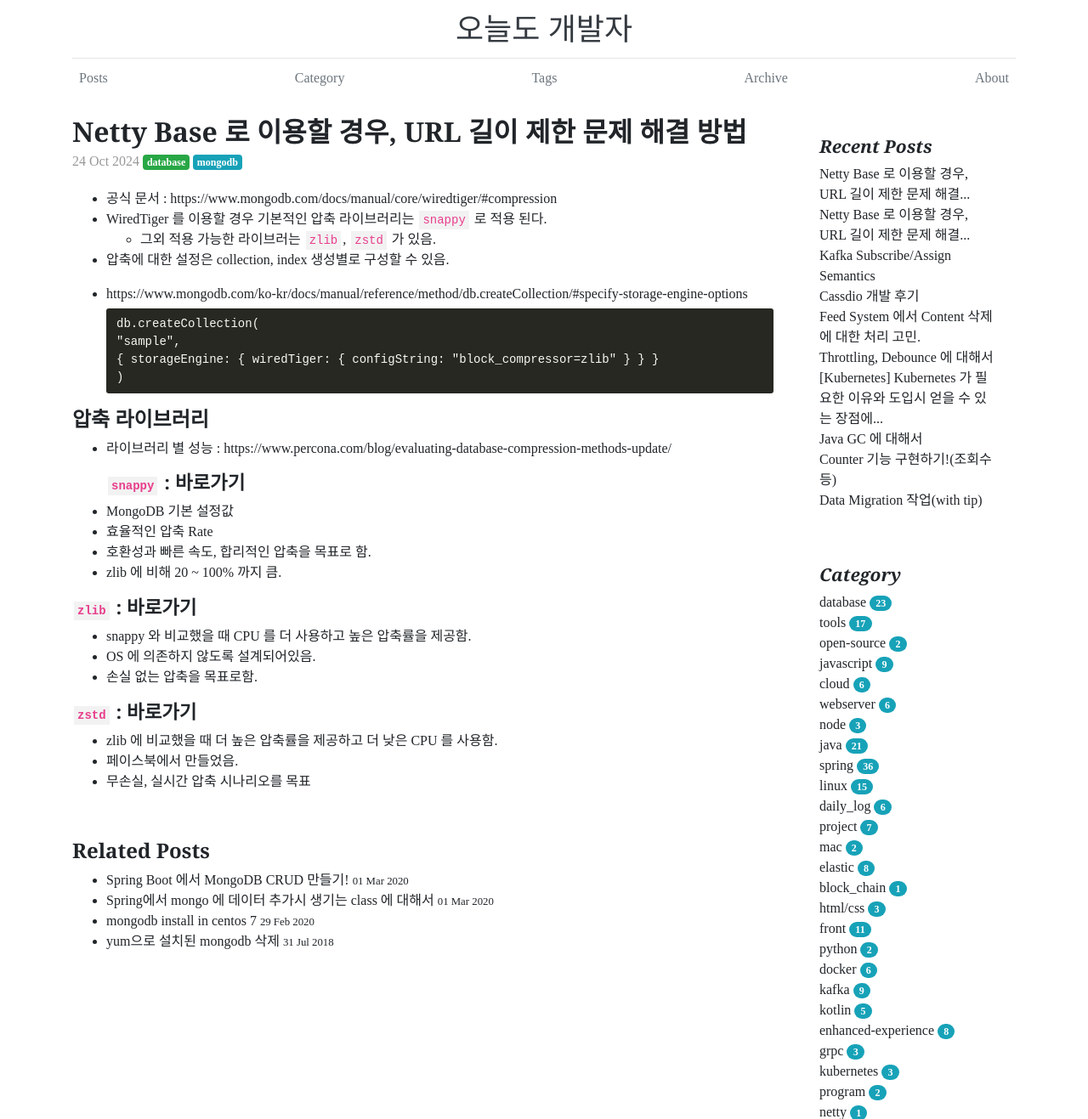
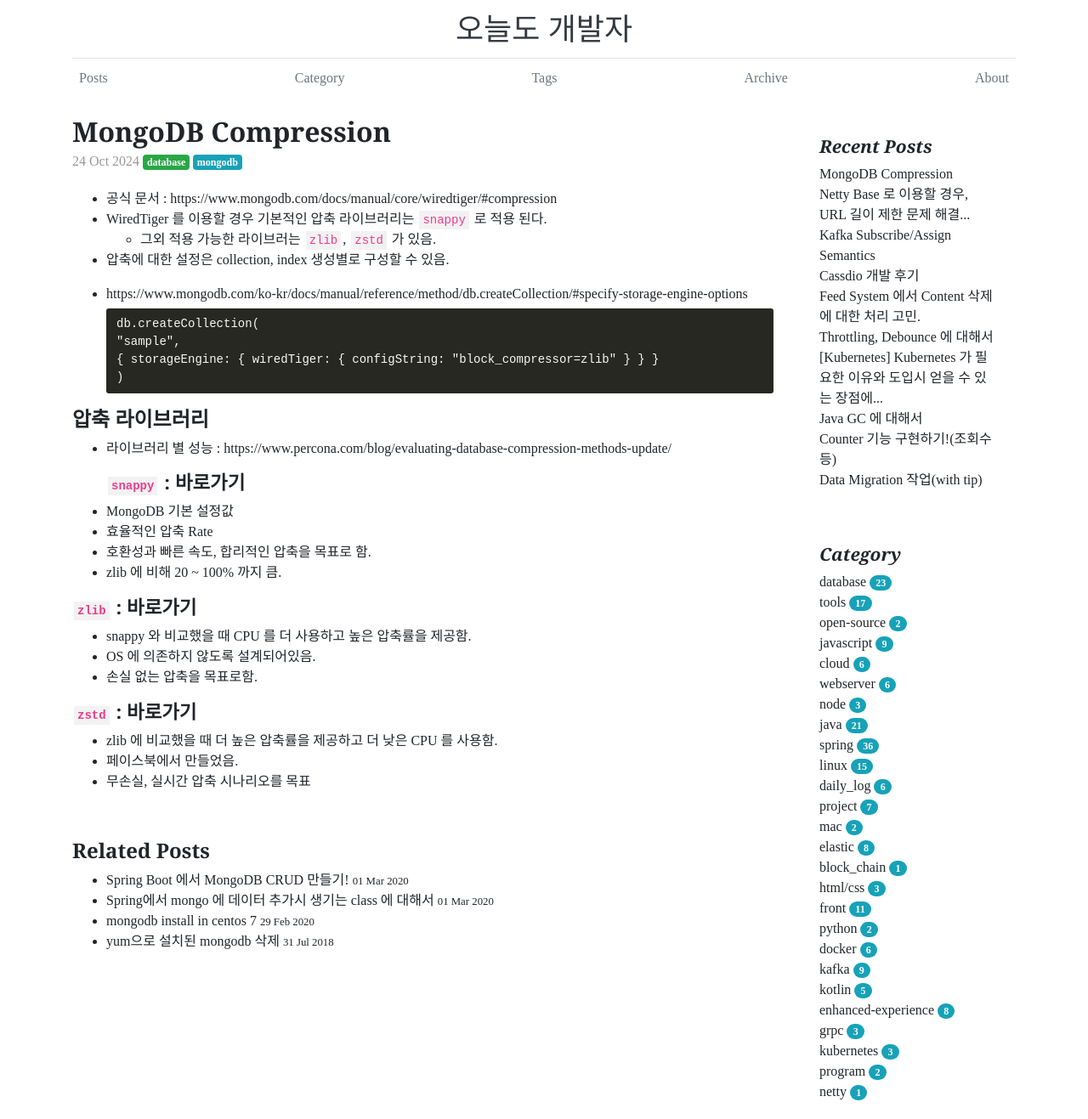
Before and after one commit to akageun/akageun.github.io, a Jekyll site: the page built from _posts/2024/2024-10-24-mongodb-compression.md, in a window 1280 px wide, cut to the strip 0-1317 px from the top of the page. Shown: the whole strip at 85% size. Built offline with Jekyll 4.4.1, drawn with Linux system fonts in a browser that asks for light colours; some web fonts are replaced; comment, search, counter and statistics services are not loaded.

Commit message:
글추가

```diff
--- a/_posts/2024/2024-10-24-mongodb-compression.md
+++ b/_posts/2024/2024-10-24-mongodb-compression.md
@@ -1,6 +1,6 @@
 ---
 layout: post
-title:  "Netty Base 로 이용할 경우, URL 길이 제한 문제 해결 방법"
+title:  "MongoDB Compression"
 date:   2024-10-24 09:00:00 +0900
 categories:
 - database
```
